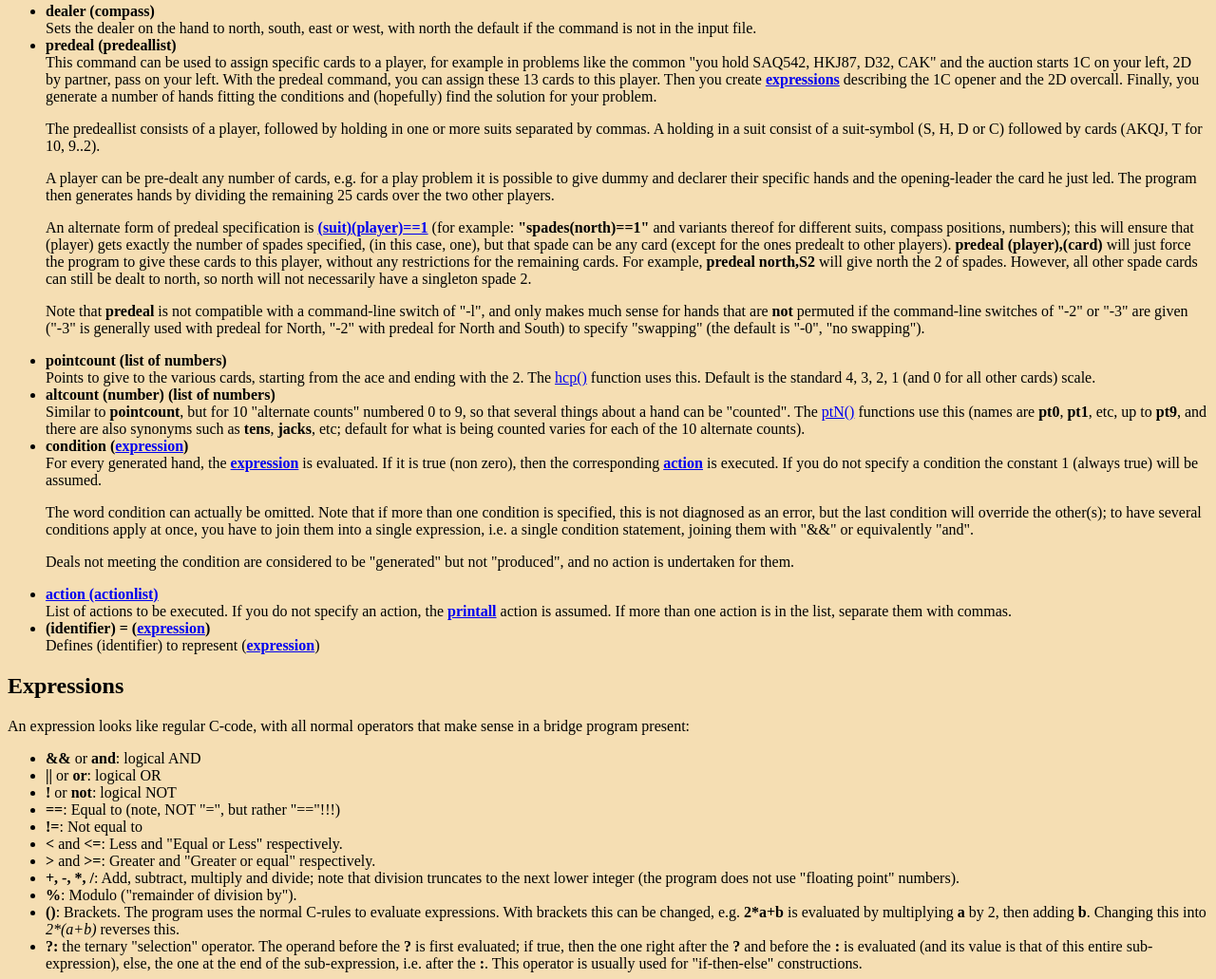
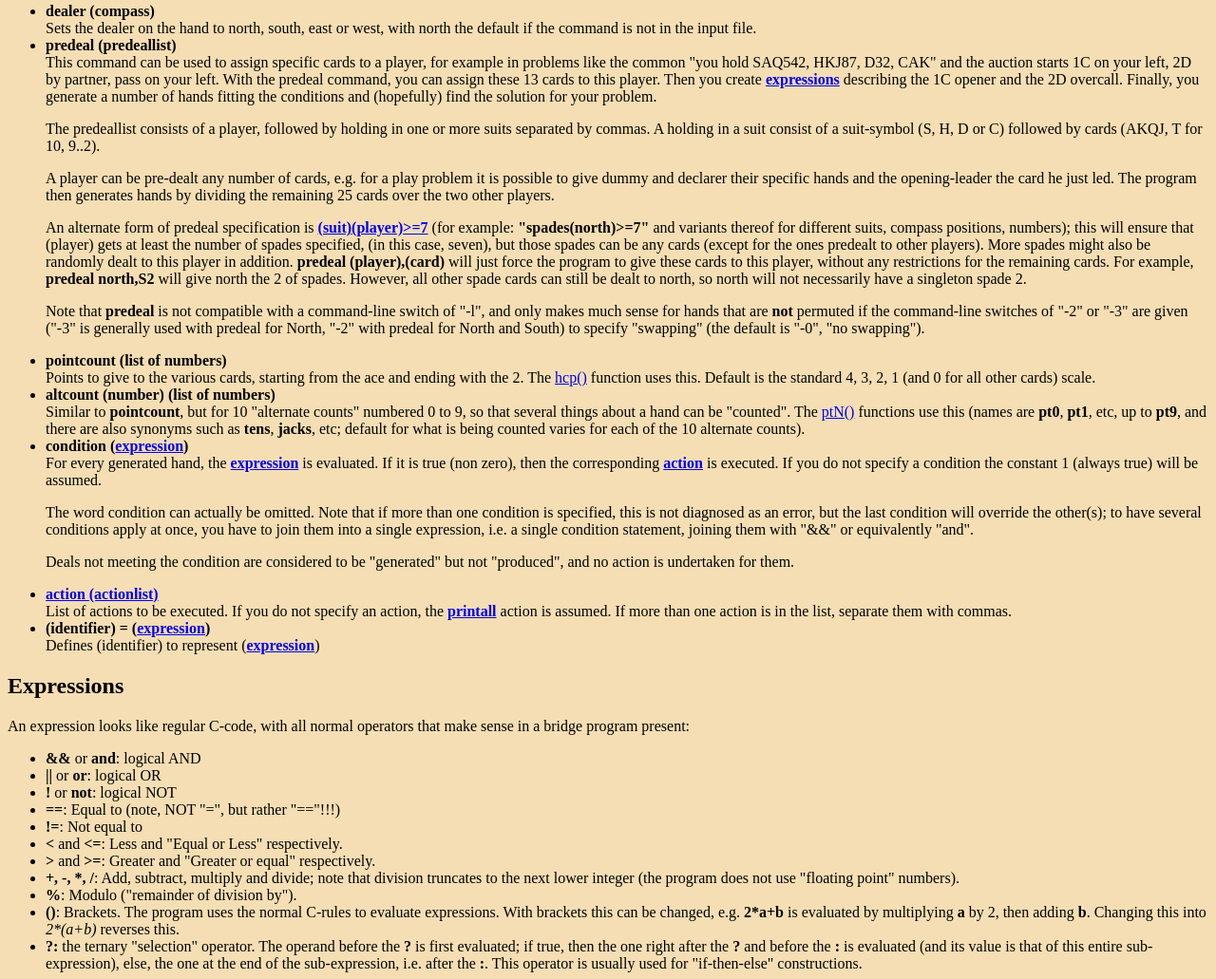
Before and after one commit to penguinland/dealer, a plain HTML site: page Manual/input.html in a window 1280 px wide. Shown: the part 817-1848 px from the top of the page at 95% size. Drawn offline with Linux system fonts and the light colour scheme.

Commit message:
update documentation to match

```diff
--- a/Manual/input.html
+++ b/Manual/input.html
@@ -103,12 +103,13 @@ denote.
        two other players.
        <p>
        An alternate form of predeal specification is
-       <A HREF="#suit"><b>(suit)(player)==1</b></A> (for example:
-       <b>"spades(north)==1"</b> and
+       <A HREF="#suit"><b>(suit)(player)>=7</b></A> (for example:
+       <b>"spades(north)>=7"</b> and
        variants thereof for different suits, compass positions, numbers); this
-       will ensure that (player) gets exactly the number of spades specified,
-       (in this case, one), but that spade can be any card (except for the
-       ones predealt to other players).
+       will ensure that (player) gets at least the number of spades specified,
+       (in this case, seven), but those spades can be any cards (except for the
+       ones predealt to other players). More spades might also be randomly dealt
+       to this player in addition.
 
        <b>predeal (player),(card)</b>
        will just force the program to give these cards to this player,
```
Also changed, not shown: 1 other file.
